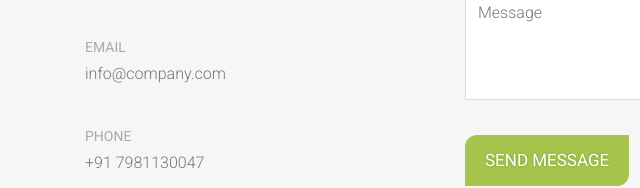
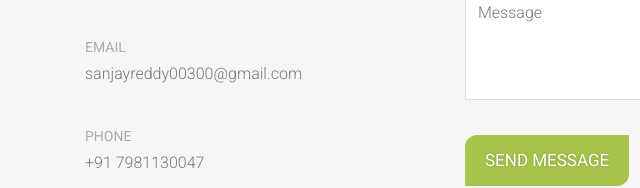
Before and after one commit to S-reddy00300/sanjay-interior, a plain HTML site: page index.html in a window 1280 px wide. Shown: the part 4326-4514 px from the top of the page, 0-640 px from the left. Drawn offline with Linux system fonts and the light colour scheme.

Commit message:
Update index.html

```diff
--- a/index.html
+++ b/index.html
@@ -263,7 +263,7 @@
           Telangana</p>
       </div>
       <div class="contact-item"> <span>Email</span>
-        <p>info@company.com</p>
+        <p>sanjayreddy00300@gmail.com</p>
       </div>
       <div class="contact-item"> <span>Phone</span>
         <p> +91 7981130047</p>
```
